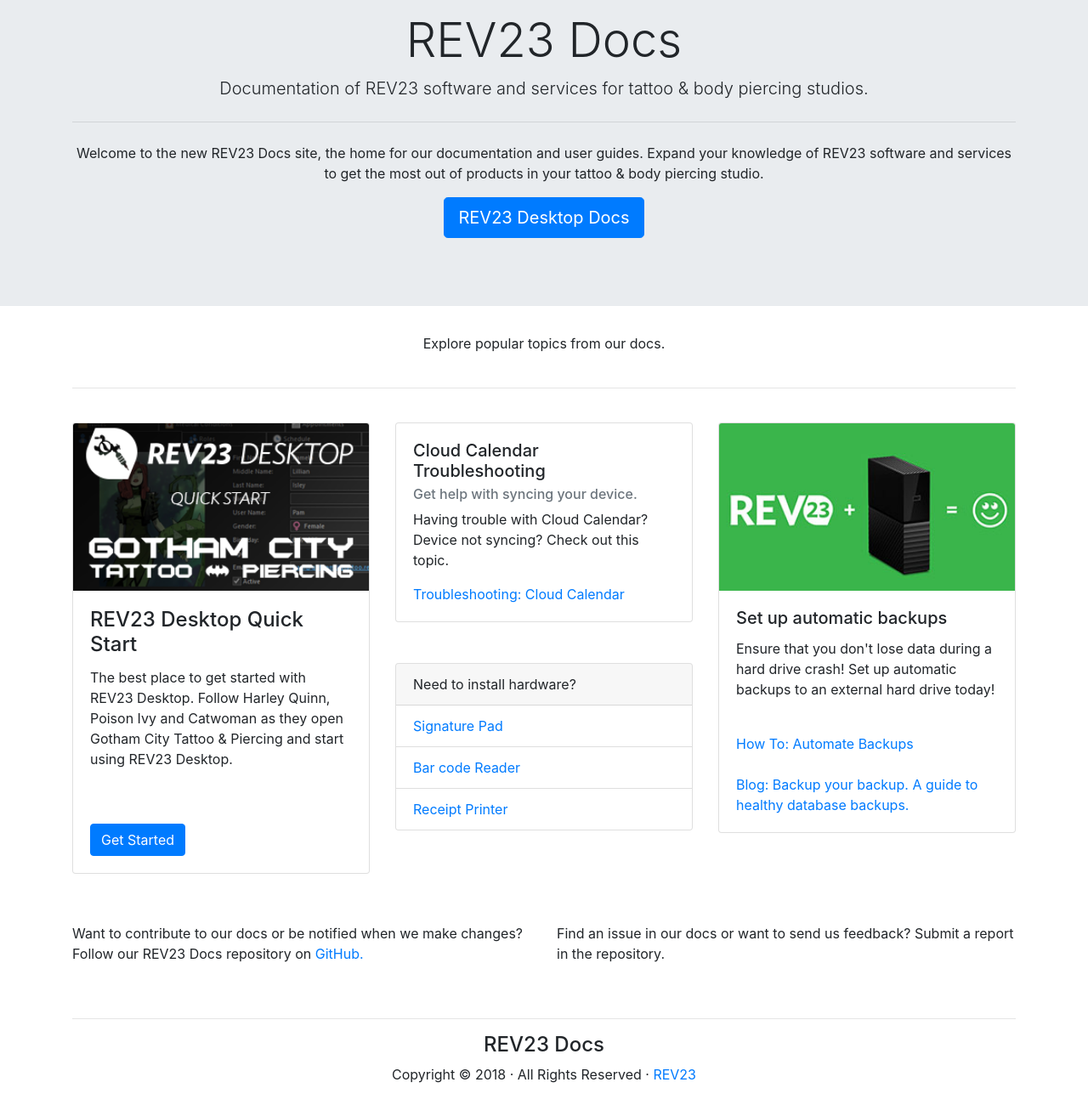
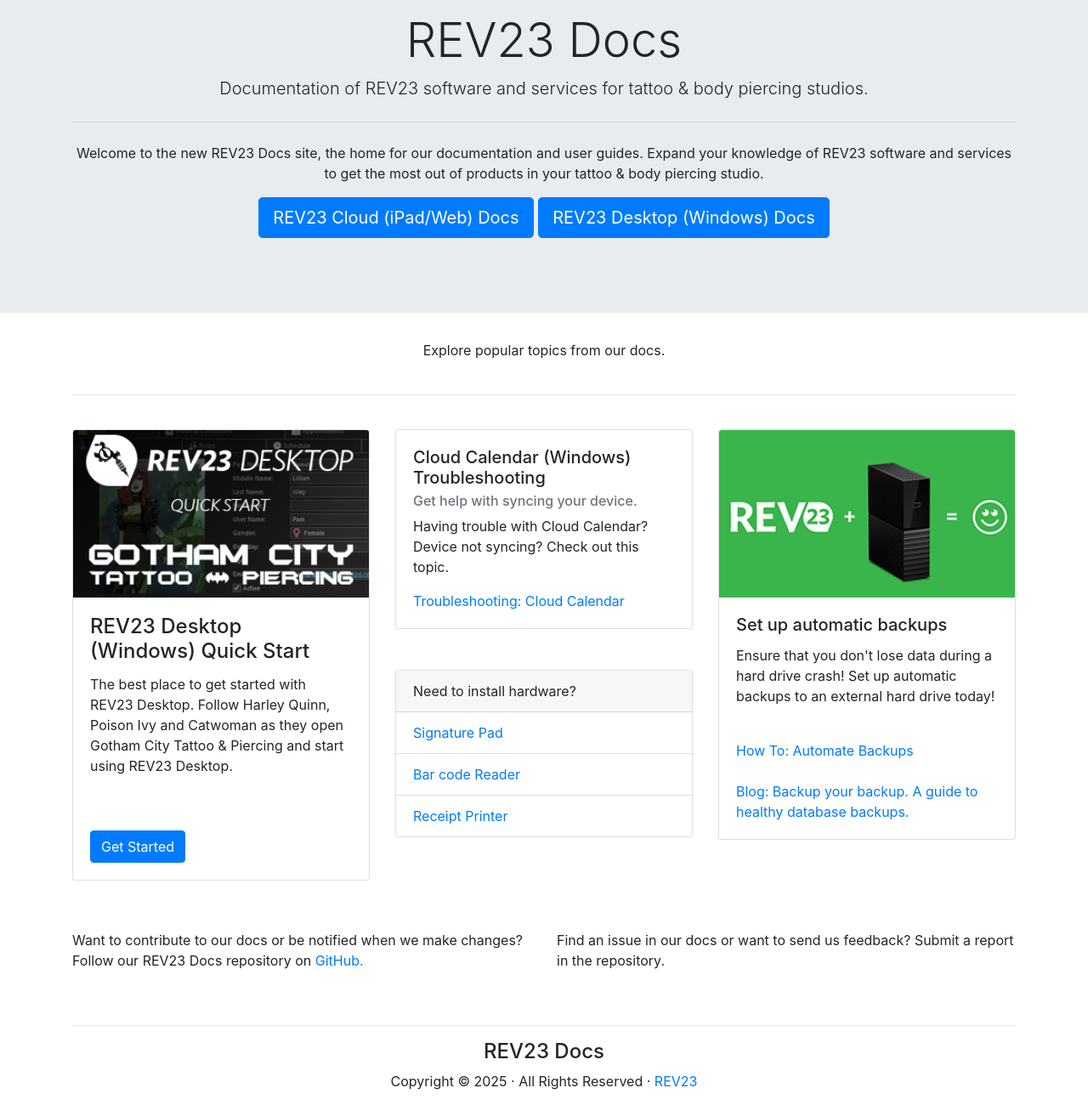
Before and after one commit to REV23Docs/rev23docs.github.io, a plain HTML site: page index.html in a window 1280 px wide. Shown: the part 106-1406 px from the top of the page at 85% size. Drawn offline with Linux system fonts and the light colour scheme.

Commit message:
added cloud to main page

```diff
--- a/index.html
+++ b/index.html
@@ -45,7 +45,8 @@
        <hr class="my-4">
        <p>Welcome to the new REV23 Docs site, the home for our documentation and user guides. Expand your knowledge of REV23 software and services to get the most out of products in your tattoo &amp; body piercing studio.</p>
        <p class="lead">
-          <a class="btn btn-primary btn-lg" href="https://docs.rev23.com/rev23-desktop-docs" role="button">REV23 Desktop Docs</a>
+         <a class="btn btn-primary btn-lg mb-2" href="https://docs.rev23.com/rev23-cloudapp-docs" role="button">REV23 Cloud (iPad/Web) Docs</a>
+          <a class="btn btn-primary btn-lg mb-2" href="https://docs.rev23.com/rev23-desktop-docs" role="button">REV23 Desktop (Windows) Docs</a>
        </p>
       </div>
     </div>
@@ -61,7 +62,7 @@
              <div class="card">
                 <img class="card-img-top" src="images/rev23-desktop-quick-start.png" alt="REV23 Desktop Quick Start">
                 <div class="card-body">
-                   <h4 class="card-title">REV23 Desktop Quick Start</h4>
+                   <h4 class="card-title">REV23 Desktop (Windows) Quick Start</h4>
                    <p class="card-text">The best place to get started with REV23 Desktop. Follow Harley Quinn, Poison Ivy and Catwoman as they open Gotham City Tattoo &amp; Piercing and start using REV23 Desktop.</p>
                    <br><br>
                    <a href="https://docs.rev23.com/rev23-desktop-docs/quick-start/" class="btn btn-primary">Get Started</a>
@@ -71,7 +72,7 @@
           <div class="col-md-4" style="margin-bottom: 10px">
              <div class="card">
                 <div class="card-body">
-                  <h5 class="card-title">Cloud Calendar Troubleshooting</h5>
+                  <h5 class="card-title">Cloud Calendar (Windows) Troubleshooting</h5>
                   <h6 class="card-subtitle mb-2 text-muted">Get help with syncing your device.</h6>
                   <p class="card-text">Having trouble with Cloud Calendar? Device not syncing? Check out this topic.</p>
 					<a href="https://docs.rev23.com/rev23-desktop-docs/troubleshooting/cloud-calendar/" class="card-link">Troubleshooting: Cloud Calendar</a>
@@ -117,7 +118,7 @@
        <div class="row">
           <div class="text-center col-lg-6 offset-lg-3">
              <h4>REV23 Docs</h4>
-             <p>Copyright &copy; 2018 &middot; All Rights Reserved &middot; <a href="https://www.rev23.com" >REV23</a></p>
+             <p>Copyright &copy; 2025 &middot; All Rights Reserved &middot; <a href="https://www.rev23.com" >REV23</a></p>
           </div>
        </div>
     </div>
```
